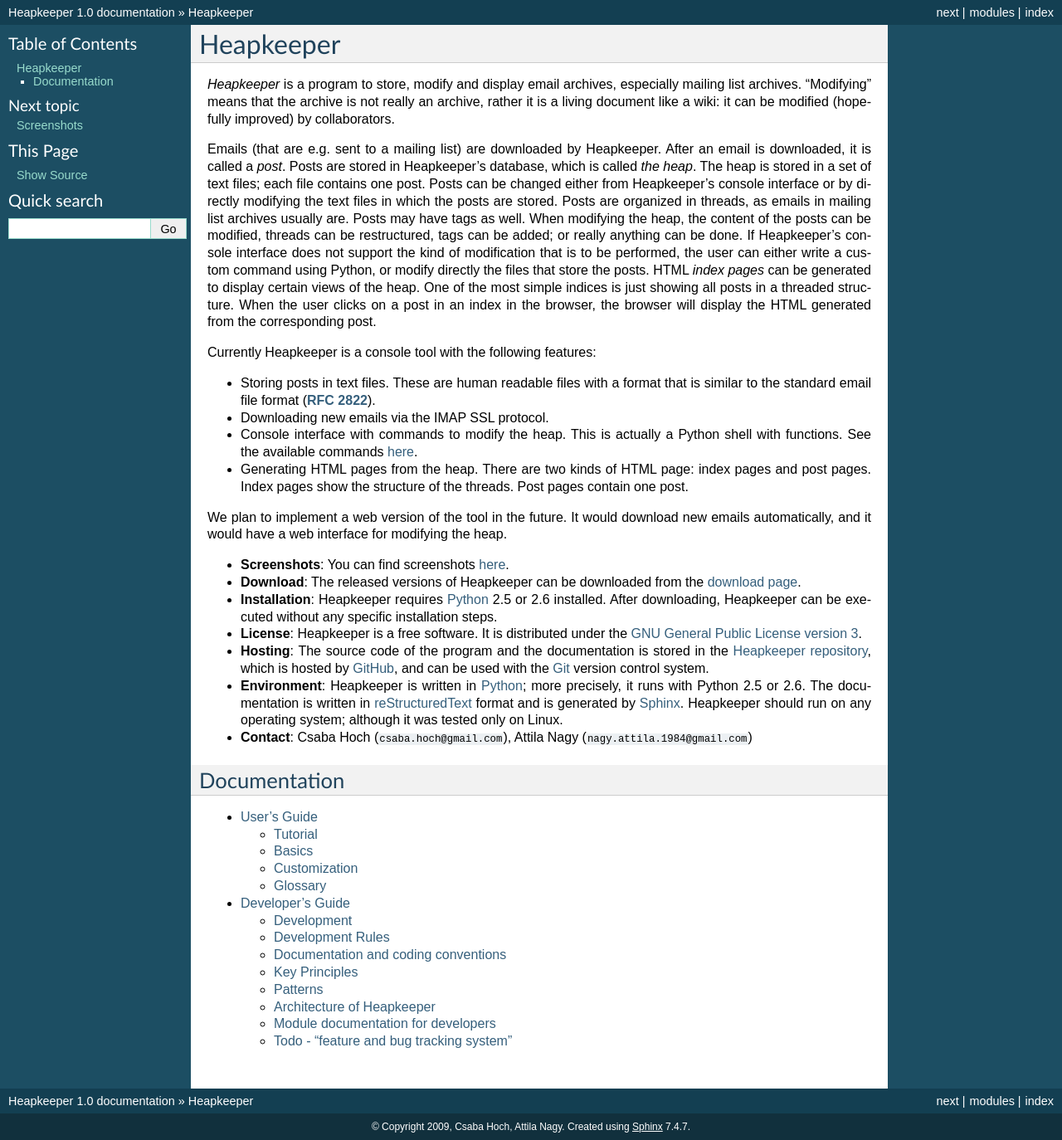
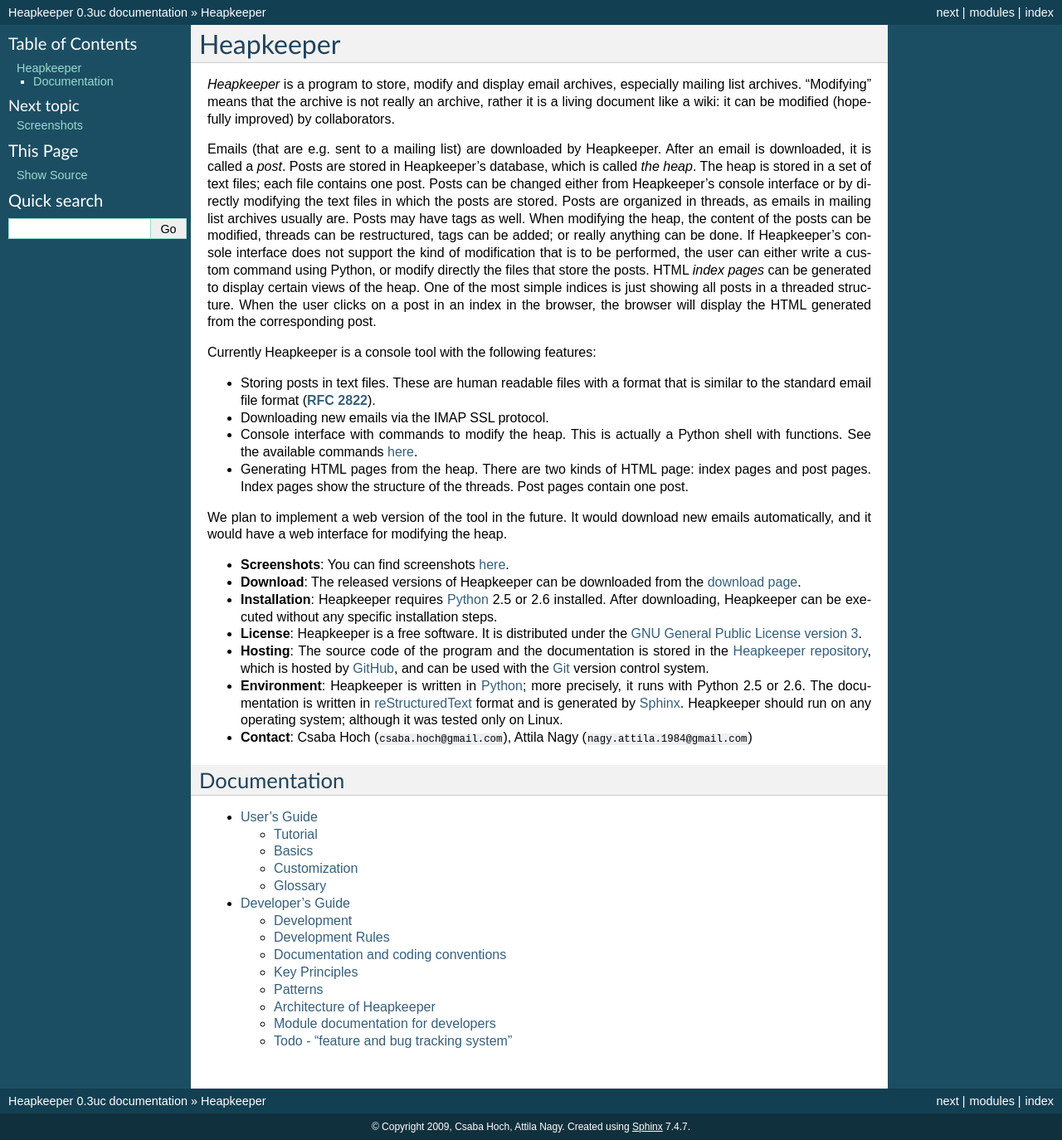
Before and after one commit to hcs42/heapkeeper-old, a Sphinx documentation site: the page built from doc/index.rst, in a window 1280 px wide. Shown: the whole page at 83% size. Built offline with Sphinx 7.4.7, drawn with Linux system fonts in a browser that asks for light colours.

Commit message:
doc/conf.py: version number changed to 0.3uc

```diff
--- a/doc/conf.py
+++ b/doc/conf.py
@@ -45,9 +45,9 @@ copyright = u'2009, Csaba Hoch, Attila Nagy'
 # built documents.
 #
 # The short X.Y version.
-version = '1.0'
+version = '0.3uc'
 # The full version, including alpha/beta/rc tags.
-release = '1.0'
+release = '0.3uc'
 
 # The language for content autogenerated by Sphinx. Refer to documentation
 # for a list of supported languages.
```
